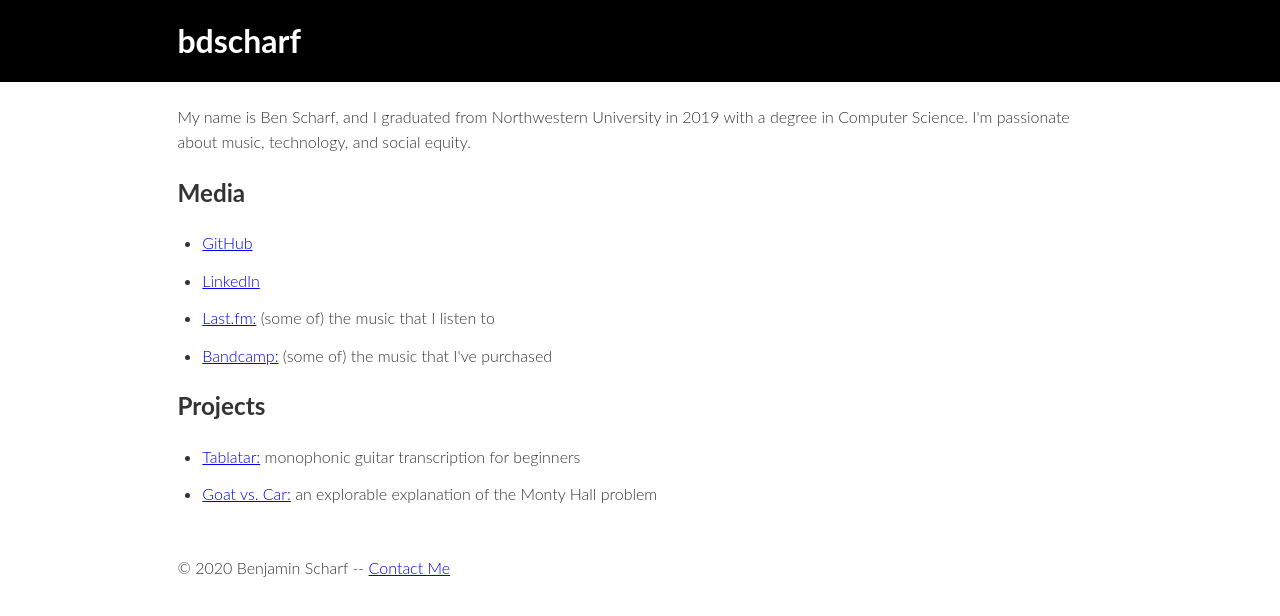
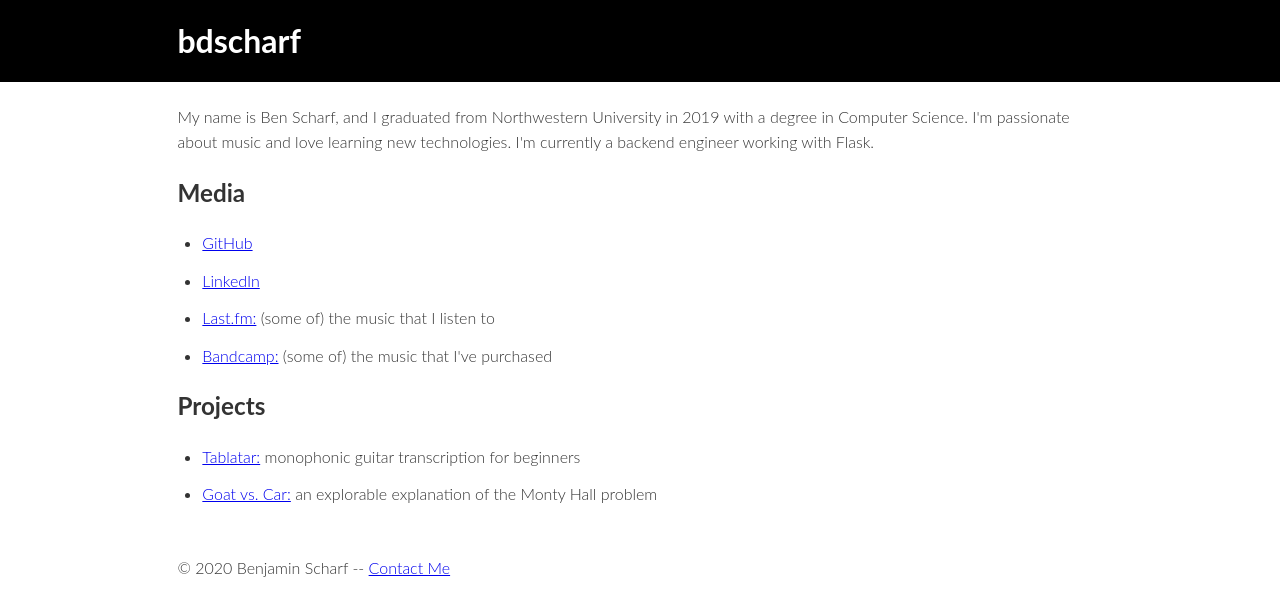
Before and after one commit to bdscharf/bdscharf.github.io, a Gatsby site in the folder bdscharf/: page / in a window 1280 px wide. Built offline with nearby package versions, Linux system fonts and the light colour scheme; Gatsby itself is replaced by a stand-in of ours.

Commit message:
Bump npm version plus change content.

```diff
--- a/bdscharf/src/pages/index.js
+++ b/bdscharf/src/pages/index.js
@@ -8,8 +8,7 @@ const IndexPage = () => (
   <Layout>
     <p>
       My name is Ben Scharf, and I graduated from Northwestern University in
-      2019 with a degree in Computer Science. I'm passionate about music,
-      technology, and social equity.
+      2019 with a degree in Computer Science. I'm passionate about music and love learning new technologies. I'm currently a backend engineer working with Flask.
     </p>
 
     <h2>Media</h2>
```
Also changed, not shown: bdscharf/package.json (+15 -15 lines), 1 other file.
